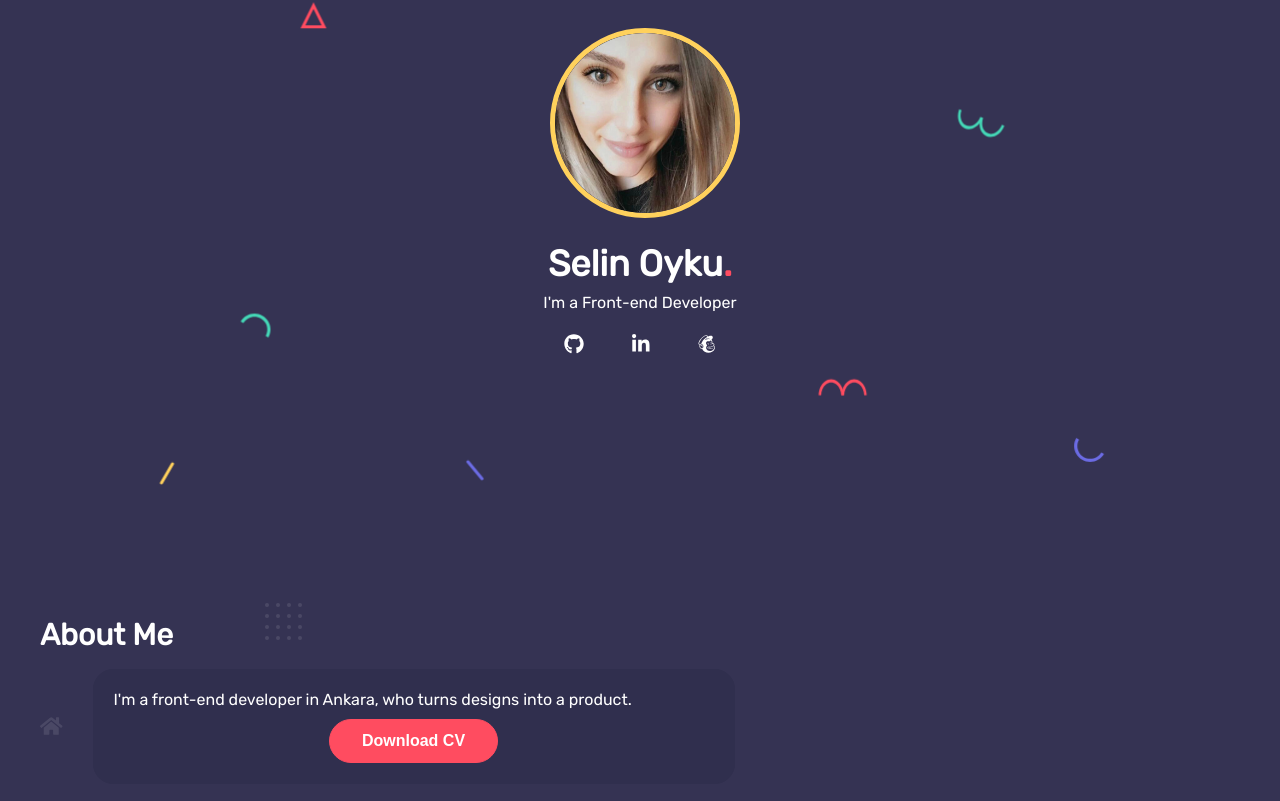
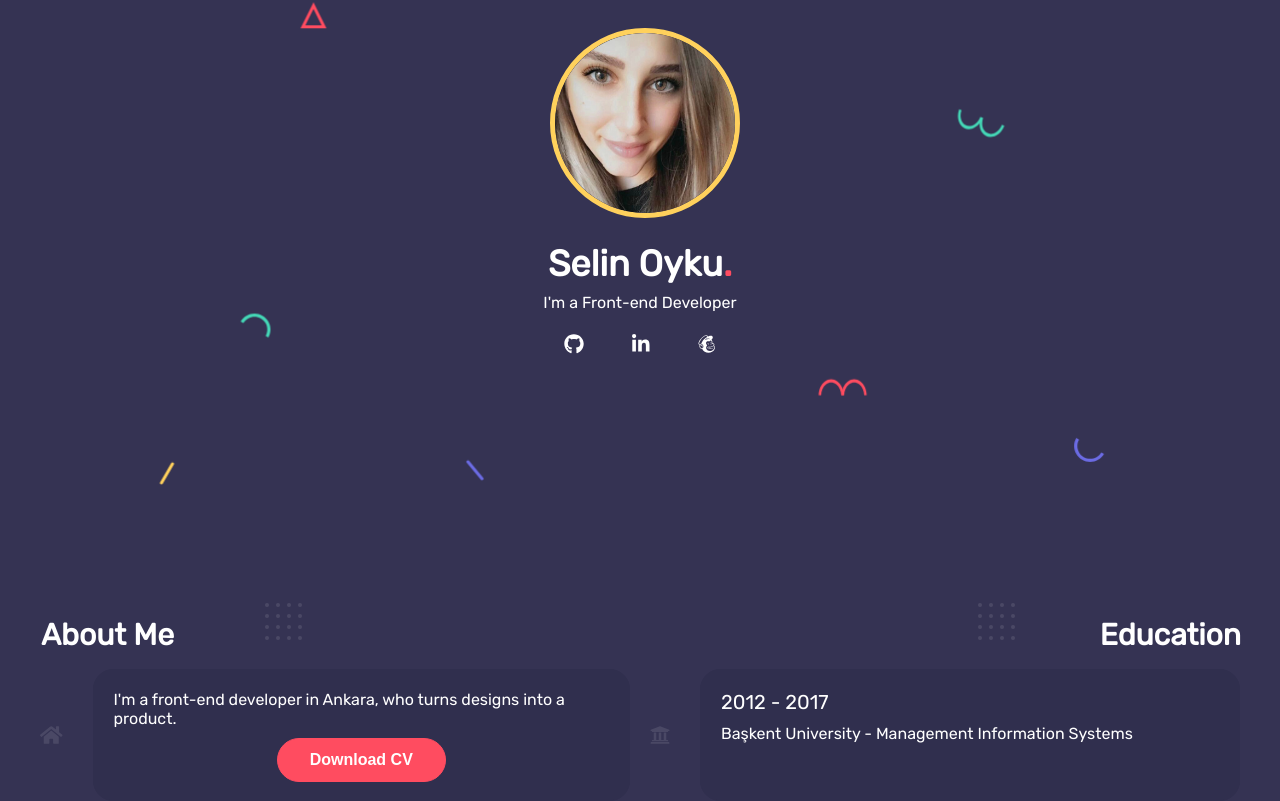
Before and after one commit to selinoykunergiz/angular-cv-site, an Angular app: page / in a window 1280 px wide. Shown: the part 237-1038 px from the top of the page. Built offline with nearby package versions, Linux system fonts and the light colour scheme.

Commit message:
education implemented

```diff
--- a/src/app/pages/cv-common/cv-common.component.html
+++ b/src/app/pages/cv-common/cv-common.component.html
@@ -40,21 +40,37 @@
     <div class="content">
         <div class="about-me">
             <div>
-                <img src="assets/img/content/dots-bg-light.svg" alt="content" />
-                <h2>About Me</h2>
+                <img class="aboutme-img" src="assets/img/content/dots-bg-light.svg" alt="content" />
+                <h2 class="aboutme-title">About Me</h2>
             </div>
             <div class="content-detail">
                 <div class="icon">
                     <fa-icon class="common-icon content-icon" [icon]="faHome"></fa-icon>
                 </div>
                 <div class="section-content">
-                    <p>I'm a front-end developer in Ankara, who turns designs into a product.</p>
+                    <p class="paragraph">I'm a front-end developer in Ankara, who turns designs into a product.</p>
                     <div class="section-btn">
                         <button class="btn btn-default">Download CV</button>
                     </div>
                 </div>
             </div>
         </div>
+
+        <div class="education">
+            <div>
+                <img class="education-img" src="assets/img/content/dots-bg-light.svg" alt="content" />
+                <h2 class="education-title">Education</h2>
+            </div>
+            <div class="content-detail">
+                <div class="icon">
+                    <fa-icon class="common-icon content-icon" [icon]="faUniversity"></fa-icon>
+                </div>
+                <div class="section-content">
+                    <p class="paragraph university-year">2012 - 2017</p>
+                    <p class="paragraph">Başkent University - Management Information Systems</p>
+                </div>
+            </div>
+        </div>
     </div>
 
 </div>
--- a/src/app/pages/cv-common/cv-common.component.scss
+++ b/src/app/pages/cv-common/cv-common.component.scss
@@ -137,19 +137,34 @@
         width: 100%;
         max-width: 1200px;
         margin: 0 auto;
+        display: flex;
+        justify-content: space-between;
         .about-me {
+            margin-right: 20px;
+        }
+        .about-me, .education {
             display: flex;
             flex-direction: column;
-            img {
+            width: 50%;
+            .aboutme-img {
                 position: absolute;
                 left: 265px;
             }
-            h2 {
+            .education-img {
+                position: absolute;
+                right: 265px !important;
+            }
+            .aboutme-title, .education-title {
                 margin: 0;
                 position: relative;
                 font-size: 30px;
                 color: white;
+                color: white;
                 top: 14px;
+                left: 1px;
+            }
+            .education-title {
+                text-align: end;
             }
             .content-detail {
                 display: flex;
@@ -165,12 +180,16 @@
                     border-radius: 20px;
                     display: flex;
                     flex-direction: column;
-                    width: 50%;
-                    p {
+                    width: 100%;
+                    height: 90px;
+                    .paragraph {
                         margin: 0;
                         color: white;
                         font-size: 16px;
                         margin-bottom: 10px;
+                    }
+                    .university-year {
+                        font-size: 20px !important;
                     }
                     .section-btn {
                         display: flex;
--- a/src/app/pages/cv-common/cv-common.component.ts
+++ b/src/app/pages/cv-common/cv-common.component.ts
@@ -1,5 +1,5 @@
 import { AfterViewChecked, Component, ElementRef, OnInit, ViewChild} from '@angular/core';
-import { faHome } from '@fortawesome/free-solid-svg-icons';
+import { faHome, faUniversity } from '@fortawesome/free-solid-svg-icons';
 import data from '../../../assets/json/data.json';
 
 @Component({
@@ -11,6 +11,7 @@ export class CvCommonComponent implements OnInit {
 
   commonList: any;
   faHome = faHome;
+  faUniversity = faUniversity;
 
   constructor() { }
 
```
